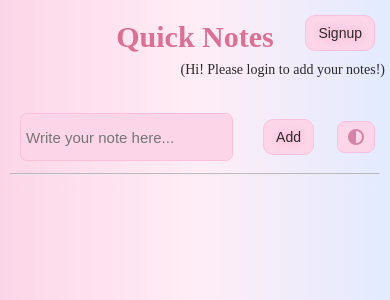
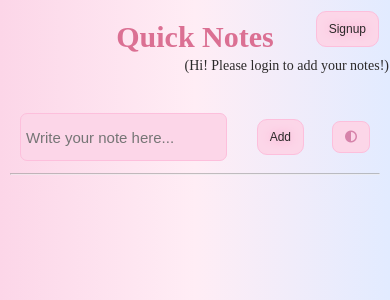
Before and after one commit to Stardust0000/QuickNotes, a Django app: page / in a window 390 px wide. Shown: the top 300 px of the page. Run offline with Django 5.2, Linux system fonts and the light colour scheme; some libraries are stand-ins or nearby versions.

Commit message:
Update font size of btn in  style.css for smaller screen

```diff
--- a/notes/static/style.css
+++ b/notes/static/style.css
@@ -292,7 +292,7 @@ span {
         height: 36px;
         width: auto;
         padding: 0 12px;
-        font-size: 14px;
+        font-size: 12px;
     }
 
     /* Buttons inside notes */
@@ -348,7 +348,7 @@ span {
     }
 
     /* Notes List */
-    .notes-list {
+    /* .notes-list {
         grid-template-columns: 1fr auto auto auto;
         width: auto;
         column-gap: 6px;
```
